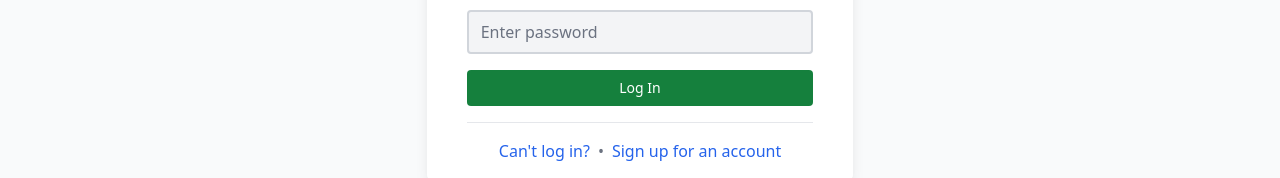
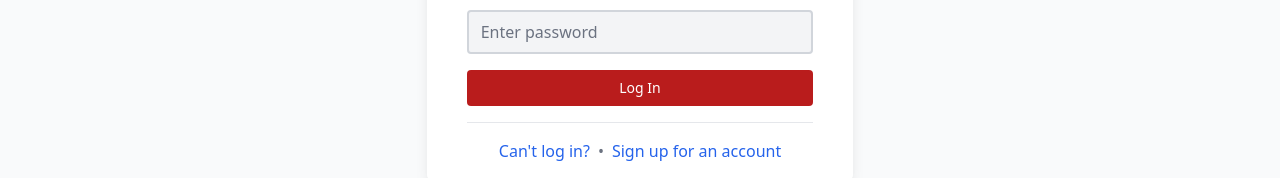
Before and after one commit to platzi/curso-angular-cdk, an Angular app: page /login in a window 1280 px wide. Shown: the part 275-453 px from the top of the page. Built offline with nearby package versions, Linux system fonts and the light colour scheme.

Commit message:
:construction: Dynamic classes

```diff
--- a/src/app/components/btn/btn.component.html
+++ b/src/app/components/btn/btn.component.html
@@ -1,6 +1,7 @@
 <button
   [type]="typeBtn"
-  class="text-white w-full font-medium rounded text-sm px-5 py-2 bg-success-700 hover:bg-success-800 focus:ring-4 focus:ring-success-300"
+  class="text-white w-full font-medium rounded text-sm px-5 py-2  focus:ring-4"
+  [ngClass]="colors"
 >
   <ng-content></ng-content>
 </button>
--- a/src/app/components/btn/btn.component.ts
+++ b/src/app/components/btn/btn.component.ts
@@ -7,10 +7,25 @@ import { Component, OnInit, Input } from '@angular/core';
 export class BtnComponent implements OnInit {
 
   @Input() typeBtn: 'button' | 'reset' | 'submit' = 'button';
+  @Input() color = 'primary';
 
   constructor() { }
 
   ngOnInit(): void {
   }
 
+  get colors() {
+    return {
+      'bg-success-700': this.color === 'success',
+      'hover:bg-success-800': this.color === 'success',
+      'focus:ring-success-300': this.color === 'success',
+      'bg-primary-700': this.color === 'primary',
+      'hover:bg-primary-800': this.color === 'primary',
+      'focus:ring-primary-300': this.color === 'primary',
+      'bg-red-700': this.color === 'red',
+      'hover:bg-red-800': this.color === 'red',
+      'focus:ring-red-300': this.color === 'red',
+    };
+  }
+
 }
--- a/src/app/pages/login/login.component.html
+++ b/src/app/pages/login/login.component.html
@@ -45,7 +45,7 @@
             </div>
           </div>
           <div>
-            <app-btn [typeBtn]="'submit'">Log In</app-btn>
+            <app-btn [typeBtn]="'submit'" [color]="'red'">Log In</app-btn>
           </div>
         </form>
       </div>
--- a/tailwind.config.js
+++ b/tailwind.config.js
@@ -9,7 +9,8 @@ module.exports = {
     extend: {
       colors: {
         success: colors.green,
-        primary: colors.blue
+        primary: colors.blue,
+        danger: colors.red,
       }
     },
   },
```
